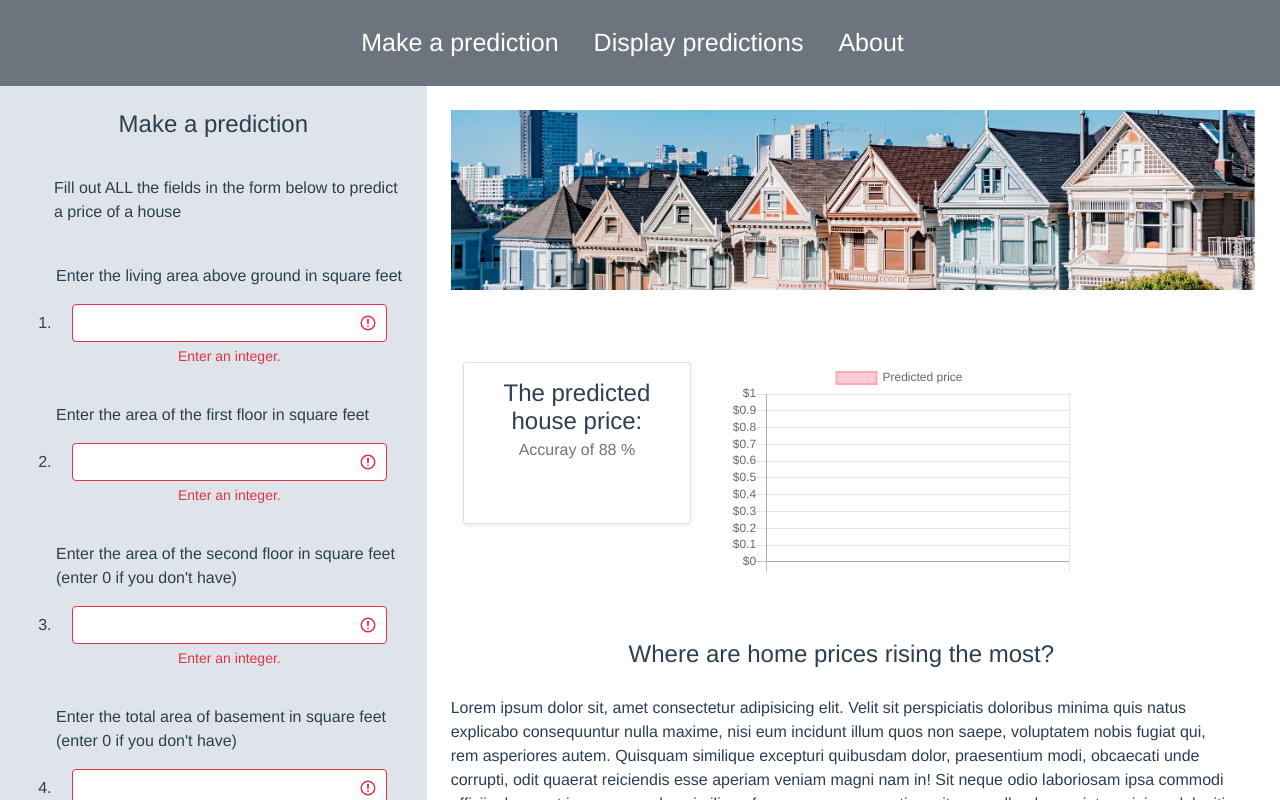
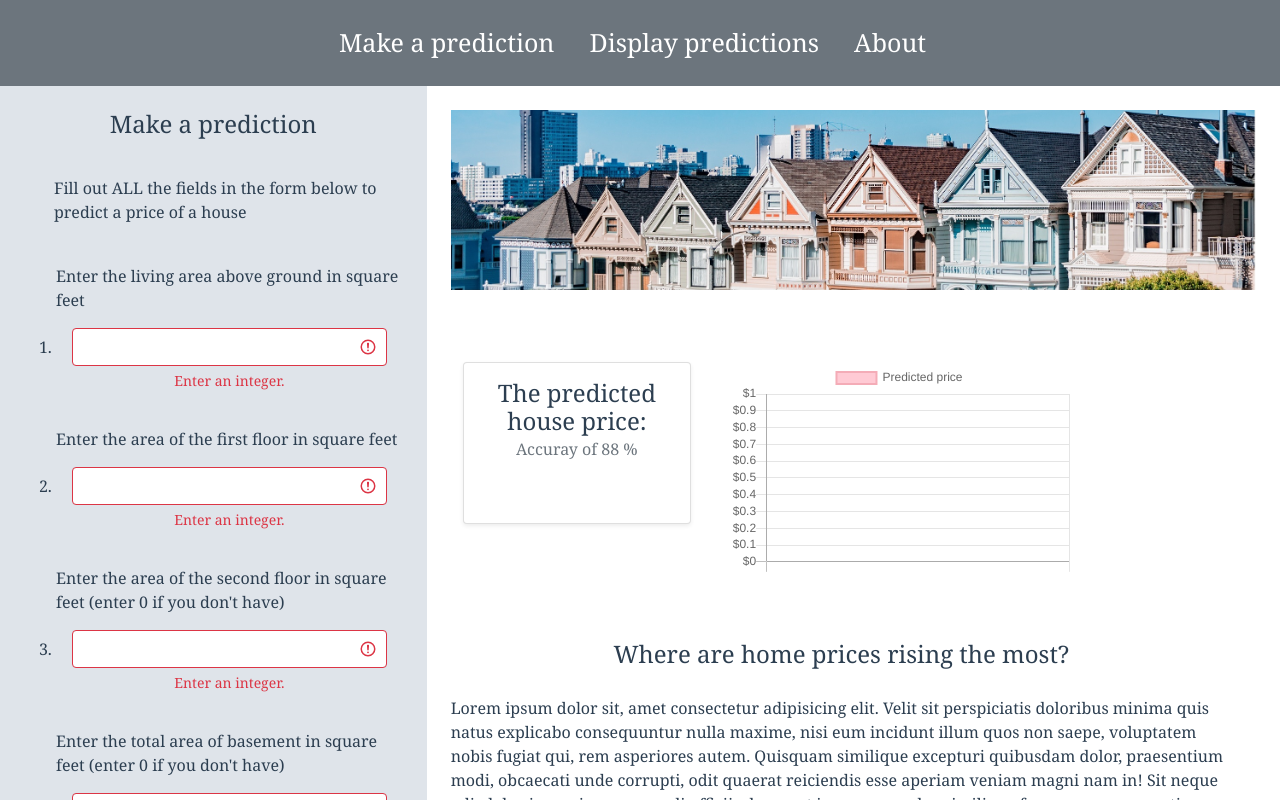
Before and after one commit to Fibfractal/AI-House-Price-Predictor, a Vue app in the folder frontend/: page / in a window 1280 px wide. Shown: the top 800 px of the page. Built offline with nearby package versions, Linux system fonts and the light colour scheme; no server answers.

Commit message:
Changed font family to to Noto Serif

```diff
--- a/frontend/src/index.css
+++ b/frontend/src/index.css
@@ -1,5 +1,7 @@
+@import url('https://fonts.googleapis.com/css2?family=Noto+Serif&display=swap');
+
 #app {
-  font-family: Avenir, Helvetica, Arial, sans-serif;
+  font-family: 'Noto Serif', serif;
   -webkit-font-smoothing: antialiased;
   -moz-osx-font-smoothing: grayscale;
   text-align: center;
```
